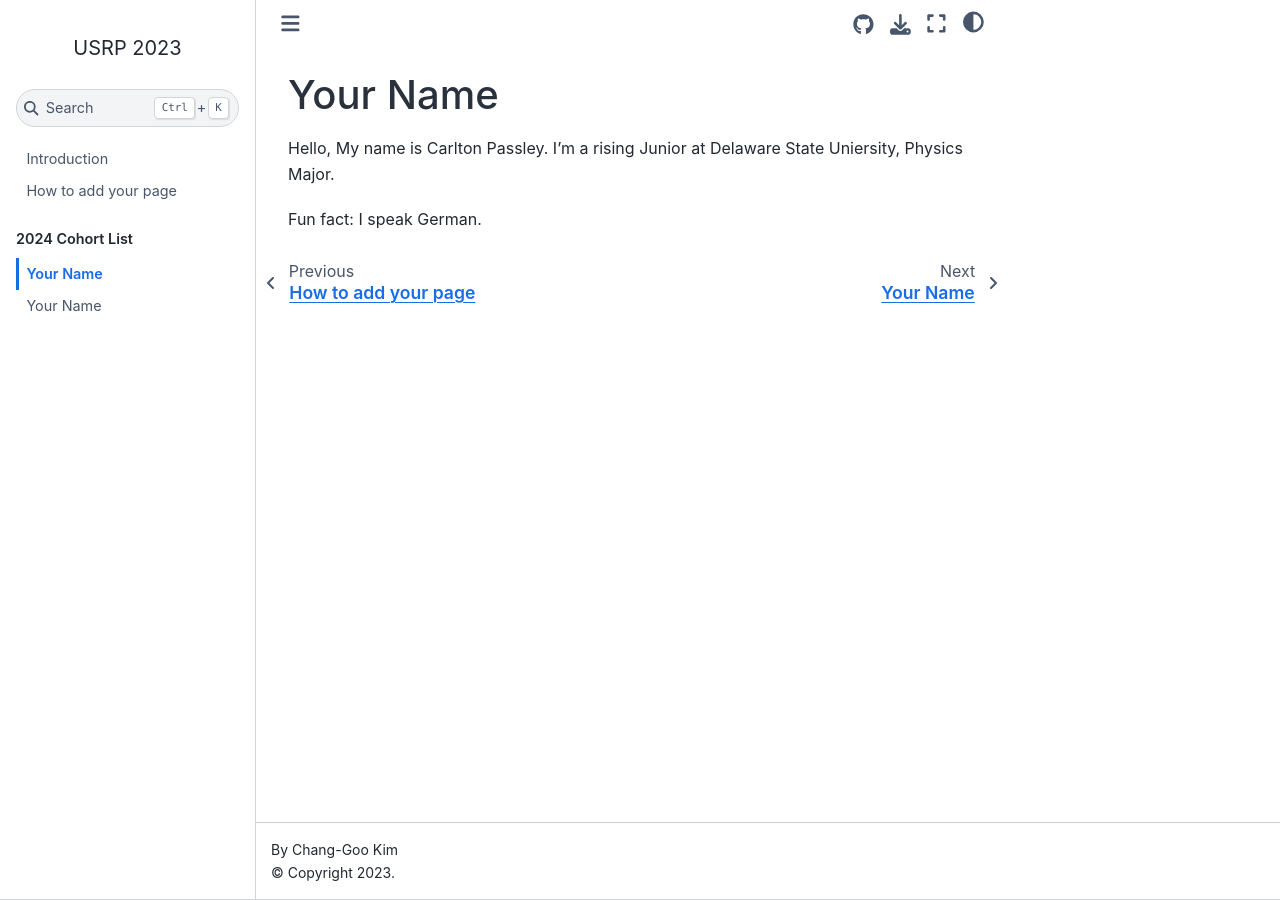
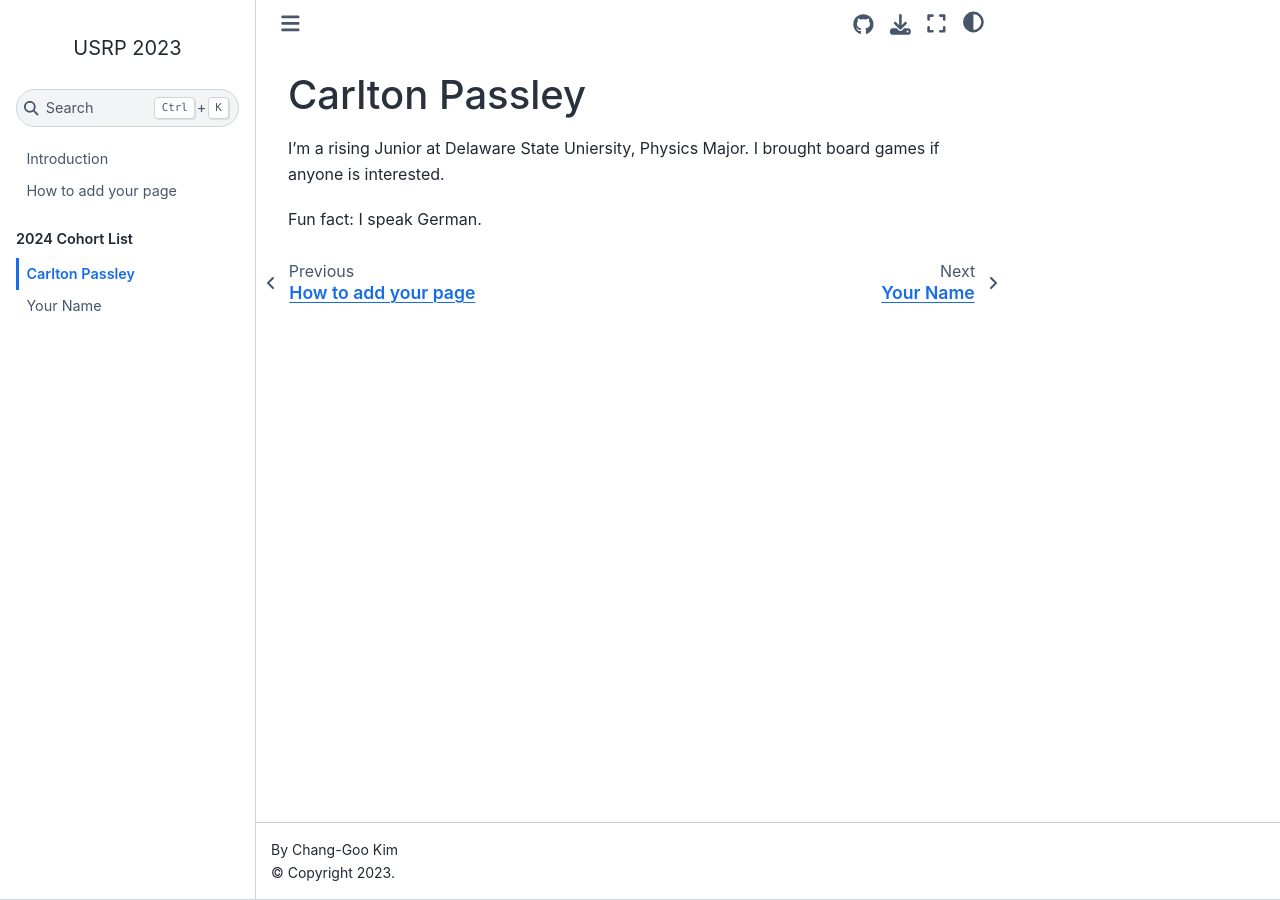
Before and after one commit to changgoo/usrp-introduction, a Jupyter Book: the page built from docs/students/Carlton.md, in a window 1280 px wide. Built offline with Jupyter Book 1.0.4 settings and Sphinx 7.4.7 and the Sphinx Book theme 1.1.4, drawn with Linux system fonts in a browser that asks for light colours.

Commit message:
I changed some things

```diff
--- a/docs/students/Carlton.md
+++ b/docs/students/Carlton.md
@@ -1,5 +1,5 @@
-# Your Name
+# Carlton Passley
 
-Hello, My name is Carlton Passley. I'm a rising Junior at Delaware State Uniersity, Physics Major.
+I'm a rising Junior at Delaware State Uniersity, Physics Major. I brought board games if anyone is interested.
 
 Fun fact: I speak German.
```
